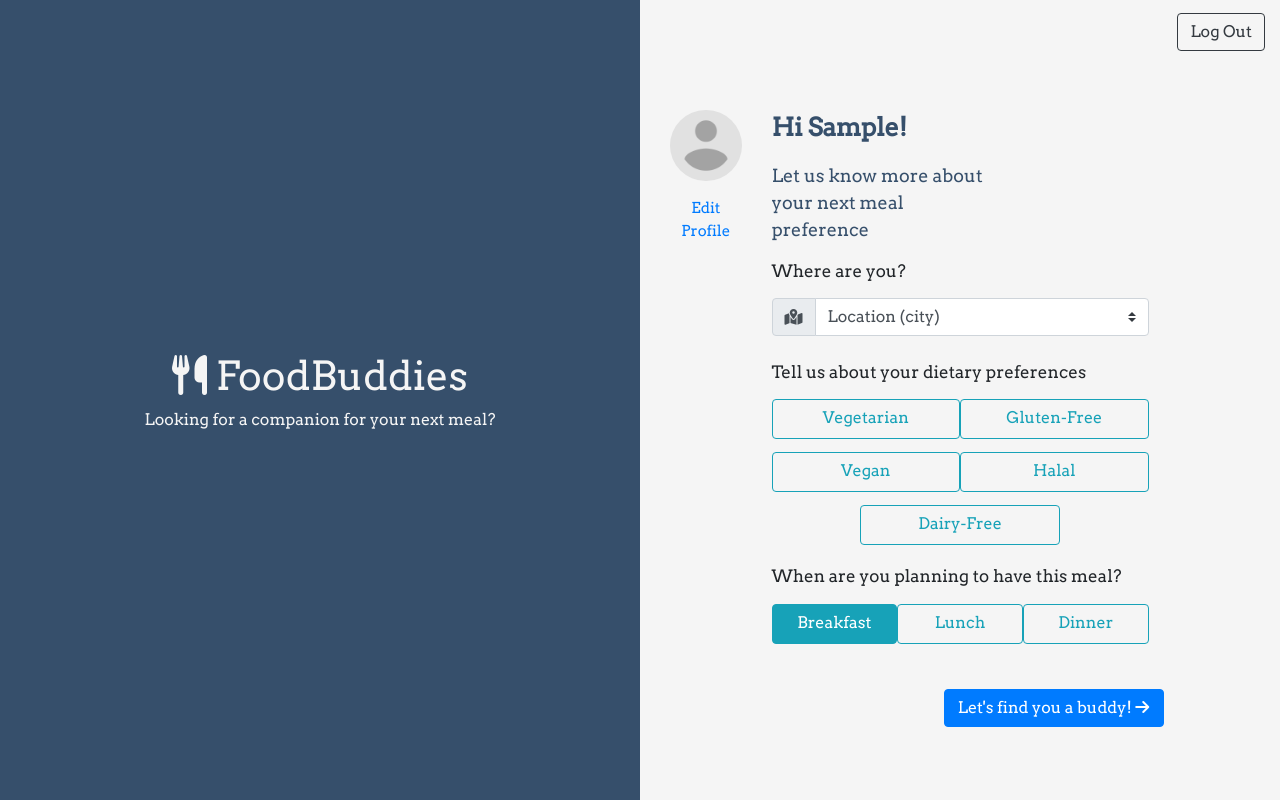
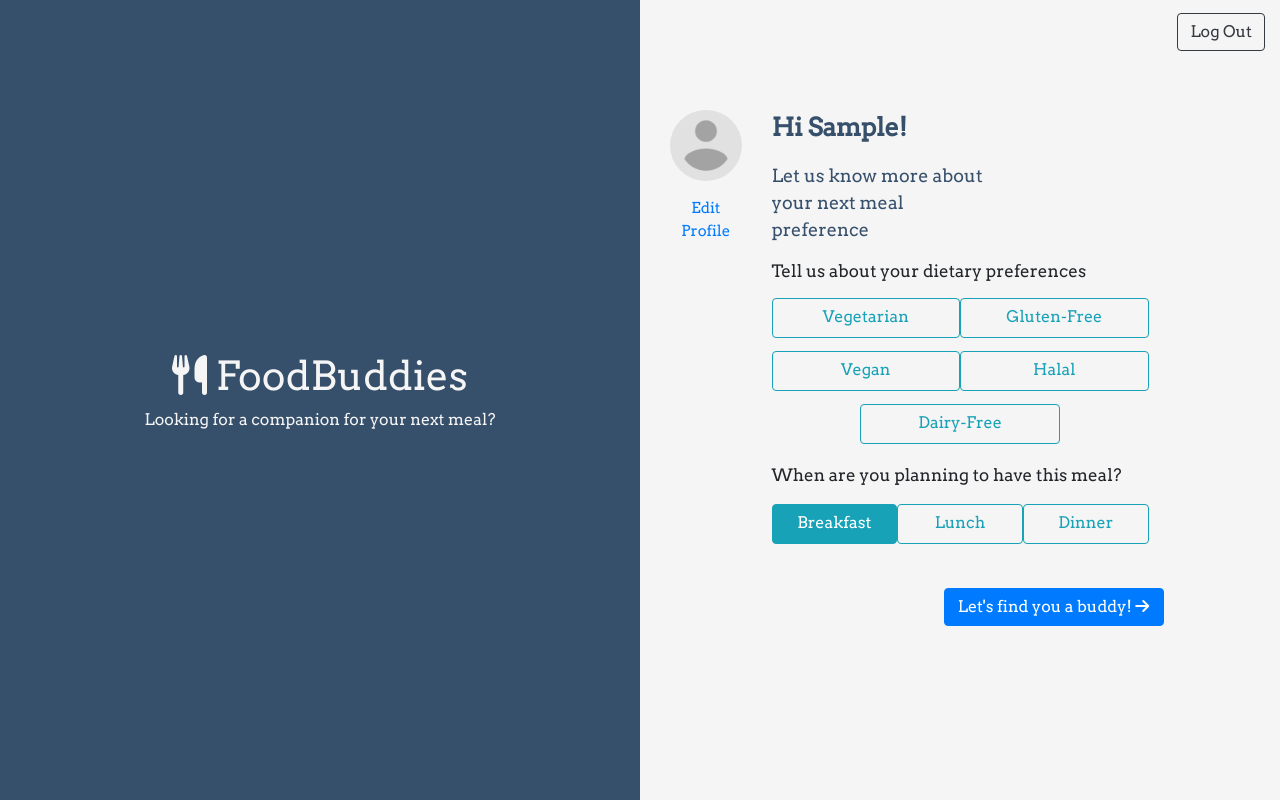
Before and after one commit to minerva-schools/cs162-food-buddies, a Flask app: page /preference in a window 1280 px wide. Run offline with Flask 2, Linux system fonts and the light colour scheme; the visitor is signed in with stand-in values (Sample User, id 1); data comes from the database, SQL or seed files in the repository; some libraries are stand-ins or nearby versions.

Commit message:
Removing Location options from the preference page

```diff
--- a/web/app.py
+++ b/web/app.py
@@ -17,8 +17,6 @@ def index():
 @login_required
 def preference():
     return render_template('preference.html', firstName=current_user.first_name.capitalize())
-    #For getting the location of use the following line
-    # request.form.get ("location")
     #For getting the mealTime use the following line
     #request.form.get ("mealTime")
     #For getting the dietary preferences use the following line
--- a/web/templates/preference.html
+++ b/web/templates/preference.html
@@ -58,22 +58,7 @@
                 <div class="preferenceForm" >
 
                         <form action="{{ url_for('main_route.preference') }}" method="POST">
-                            <label class="preferenceFood">Where are you?</label>
-                            <div class="input-group mb-4">
-                                <div class="input-group-prepend">
-                                    <label class="input-group-text" for="inputGroupSelect01"><i class="fas fa-map-marked-alt"></i></label>
-                                </div>
-                                <select class="custom-select" id="location" name="location" required>
-                                <option value="" disabled selected hidden>Location (city)</option>
-                                <option value="San Francisco">San Francisco</option>
-                                <option value="Seoul">Seoul</option>
-                                <option value="Hyderabad">Hyderabad</option>
-                                <option value="Berlin">Berlin</option>
-                                <option value="Buenos Aires">Buenos Aires</option>
-                                <option value="London">London</option>
-                                <option value="Taipei">Taipei</option>
-                                </select>
-                            </div>
+
 
                             <div class="form-group" style="margin-bottom: 5%;">
 
```
